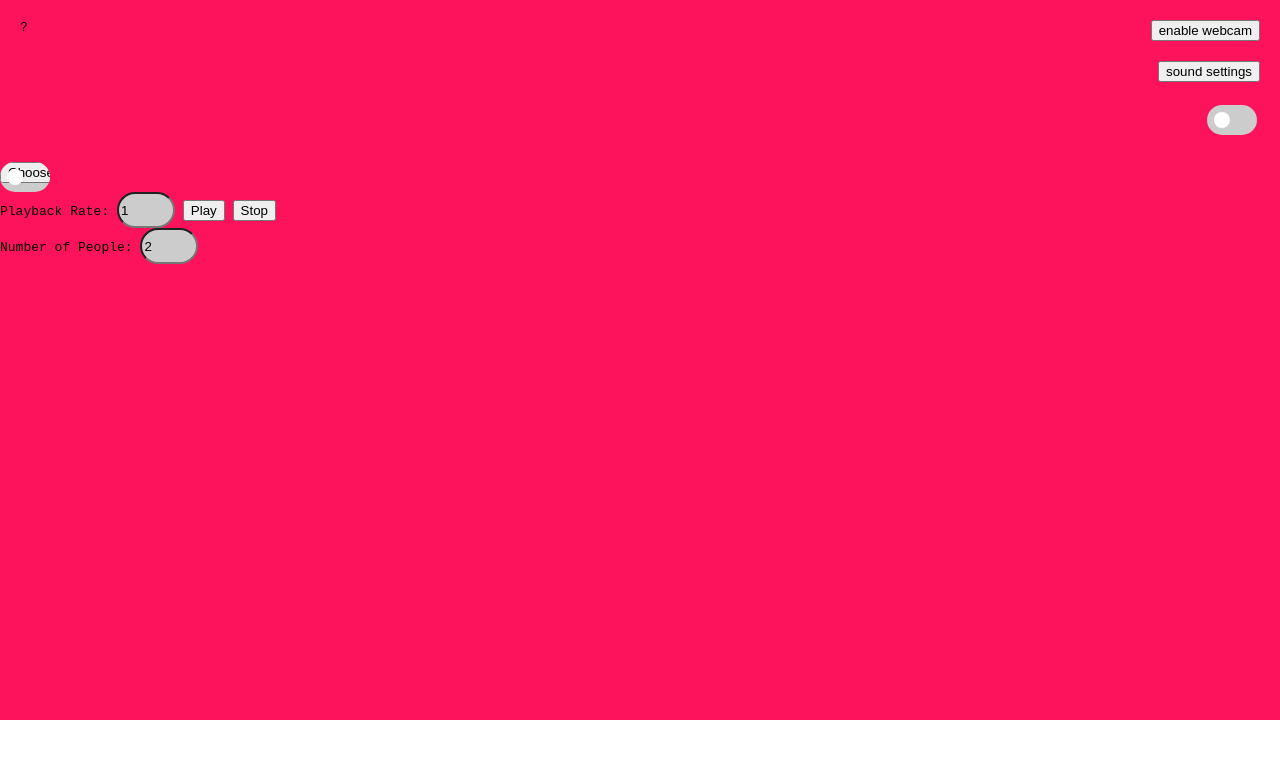
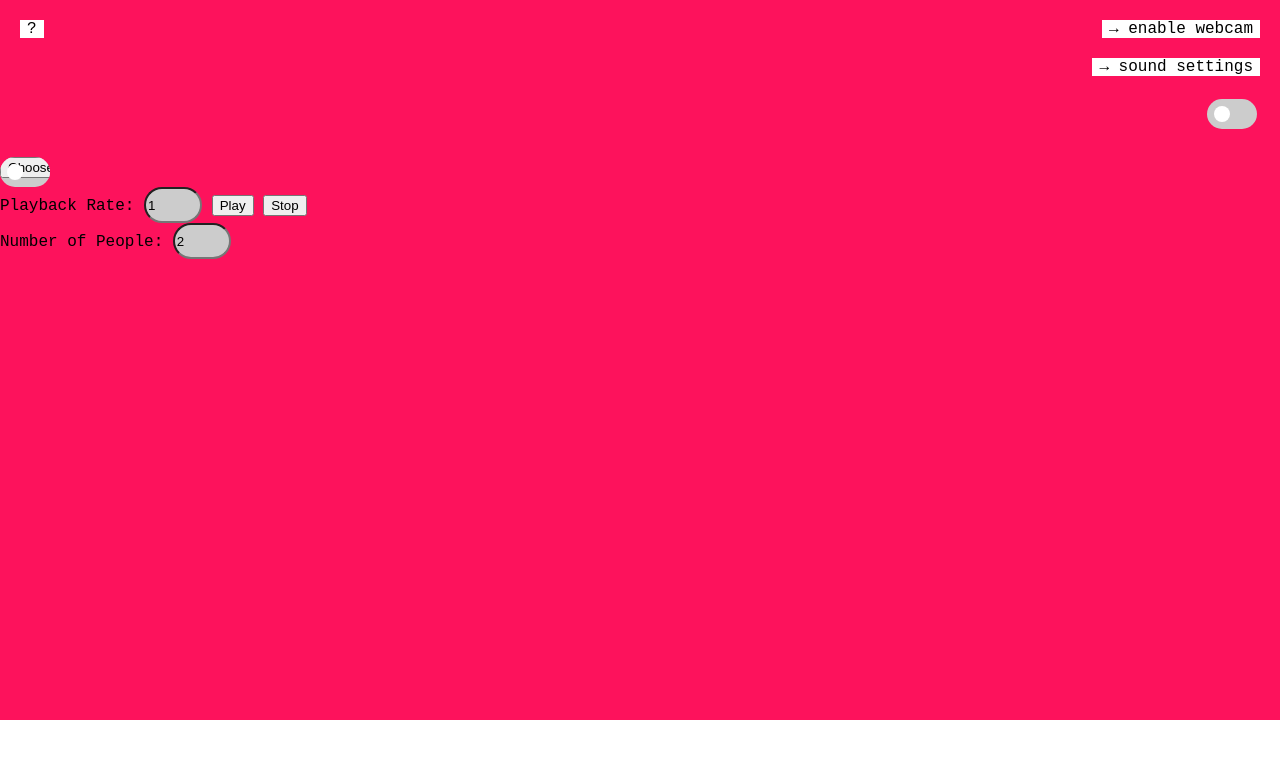
Before and after one commit to brothgod/danceforme, a plain HTML site: page index.html in a window 1280 px wide. Drawn offline with nearby package versions, Linux system fonts and the light colour scheme.

Commit message:
fix button look

```diff
--- a/index.html
+++ b/index.html
@@ -11,8 +11,8 @@
   <body>
     <div id="controls">
       <li id="top-left"><a>?</a></li>
-      <li id="top-right"><button id="webcamButton">enable webcam</button></li>
-      <li id="top-right"><button>sound settings</button></li>
+      <li id="top-right"><a id="webcamButton">&#8594 enable webcam</a></li>
+      <li id="top-right"><a>&#8594 sound settings</a></li>
       <li id="top-right"><input type="checkbox" /></li>
       <input type="file" id="audioFileInput" />
       <br />
--- a/styles.css
+++ b/styles.css
@@ -1,6 +1,7 @@
 body {
   font-family: monospace;
   width: 100%;
+  font-size: large;
 }
 
 /* controls start */
@@ -28,7 +29,6 @@ li {
   margin: 20px;
   /* margin-top: 20px;
   margin-right: 20px; */
-  /* padding: 5px; */
   text-decoration: none;
 }
 
@@ -42,6 +42,9 @@ li {
 
 li a {
   text-decoration: none;
+  background-color: white;
+  padding-right: 7px;
+  padding-left: 7px;
 }
 
 li a:hover {
```
